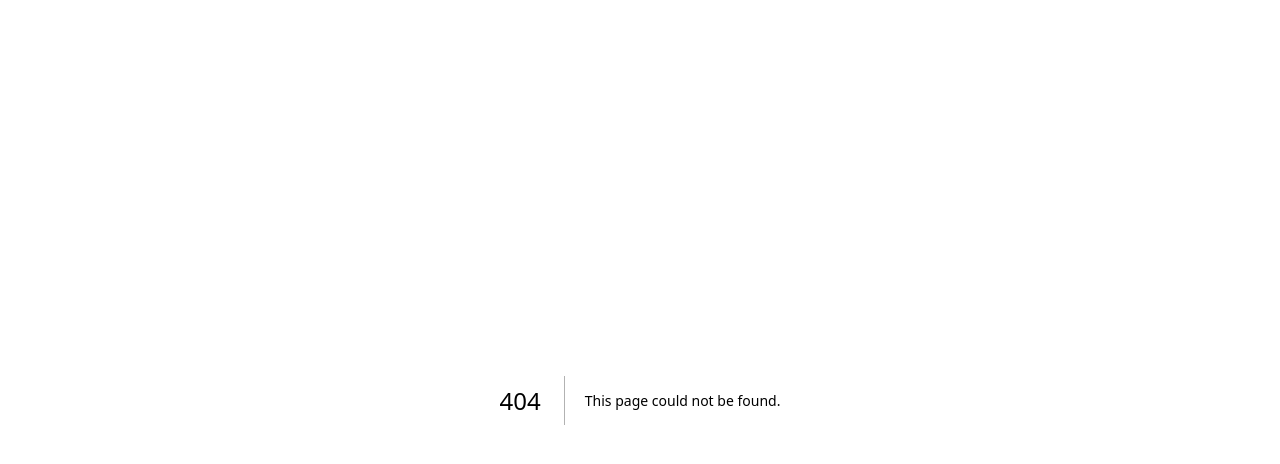
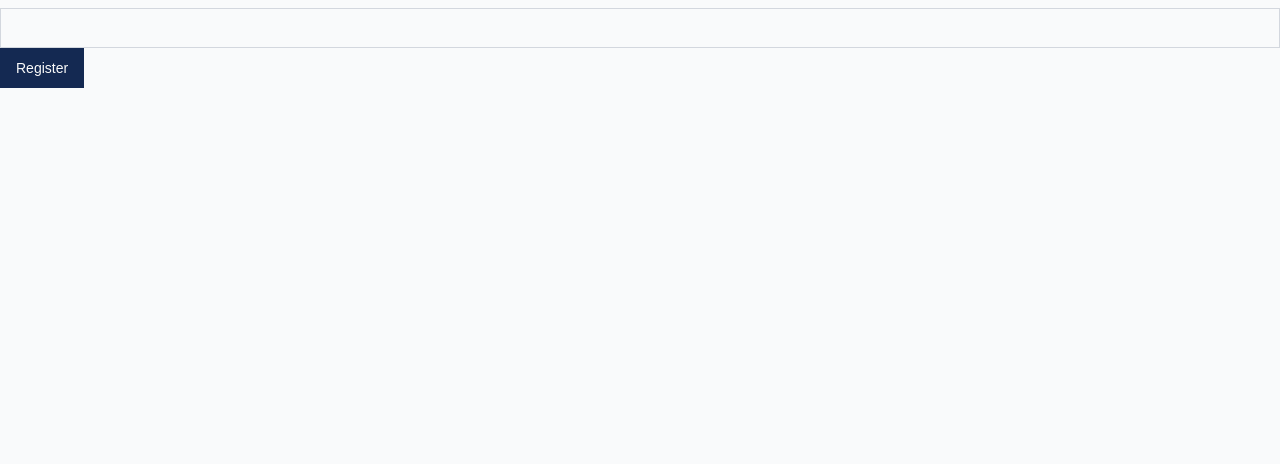
Before and after one commit to hridayroy19/next-ecommerce-app, a Next.js app: page /register in a window 1280 px wide. Before the commit this address had no page. Shown: the top 464 px of the page. Built offline with nearby package versions, Linux system fonts and the light colour scheme.

Commit message:
setupd register form

```diff
--- a/package.json
+++ b/package.json
@@ -9,6 +9,8 @@
     "lint": "next lint"
   },
   "dependencies": {
+    "@hookform/resolvers": "^4.0.0",
+    "@radix-ui/react-label": "^2.1.2",
     "@radix-ui/react-slot": "^1.1.2",
     "class-variance-authority": "^0.7.1",
     "clsx": "^2.1.1",
@@ -16,8 +18,10 @@
     "next": "15.1.7",
     "react": "^19.0.0",
     "react-dom": "^19.0.0",
+    "react-hook-form": "^7.54.2",
     "tailwind-merge": "^3.0.1",
-    "tailwindcss-animate": "^1.0.7"
+    "tailwindcss-animate": "^1.0.7",
+    "zod": "^3.24.2"
   },
   "devDependencies": {
     "@eslint/eslintrc": "^3",
--- /dev/null
+++ b/src/app/login/page.tsx
@@ -0,0 +1,10 @@
+
+const Loginpage = () => {
+    return (
+        <div>
+            login
+        </div>
+    );
+};
+
+export default Loginpage;
--- /dev/null
+++ b/src/app/register/page.tsx
@@ -0,0 +1,11 @@
+import RegisterForm from "@/components/modules/auth/register/RegisterForm";
+
+const Registerpage = () => {
+    return (
+        <div>
+            <RegisterForm/>
+        </div>
+    );
+};
+
+export default Registerpage;
--- /dev/null
+++ b/src/components/modules/auth/register/RegisterForm.tsx
@@ -0,0 +1,45 @@
+"use client";
+import { Button } from "@/components/ui/button";
+import {
+  Form,
+  FormControl,
+  FormField,
+  FormItem,
+  FormLabel,
+  FormMessage,
+} from "@/components/ui/form";
+import { Input } from "@/components/ui/input";
+import { useForm } from "react-hook-form";
+
+const RegisterForm = () => {
+  const form = useForm();
+
+  const onSubmit = (data) => {
+    console.log(data);
+  };
+
+  return (
+    <div>
+      <Form {...form}>
+        <form onSubmit={form.handleSubmit(onSubmit)}>
+          <FormField
+            control={form.control}
+            name="name"
+            render={({ field }) => (
+              <FormItem>
+                <FormLabel />
+                <FormControl>
+                  <Input {...field} value={field.value || ""} />
+                </FormControl>
+                <FormMessage />
+              </FormItem>
+            )}
+          />
+          <Button type="submit"> Register </Button>
+        </form>
+      </Form>
+    </div>
+  );
+};
+
+export default RegisterForm;
--- /dev/null
+++ b/src/components/ui/form.tsx
@@ -0,0 +1,178 @@
+"use client"
+
+import * as React from "react"
+import * as LabelPrimitive from "@radix-ui/react-label"
+import { Slot } from "@radix-ui/react-slot"
+import {
+  Controller,
+  ControllerProps,
+  FieldPath,
+  FieldValues,
+  FormProvider,
+  useFormContext,
+} from "react-hook-form"
+
+import { cn } from "@/lib/utils"
+import { Label } from "@/components/ui/label"
+
+const Form = FormProvider
+
+type FormFieldContextValue<
+  TFieldValues extends FieldValues = FieldValues,
+  TName extends FieldPath<TFieldValues> = FieldPath<TFieldValues>
+> = {
+  name: TName
+}
+
+const FormFieldContext = React.createContext<FormFieldContextValue>(
+  {} as FormFieldContextValue
+)
+
+const FormField = <
+  TFieldValues extends FieldValues = FieldValues,
+  TName extends FieldPath<TFieldValues> = FieldPath<TFieldValues>
+>({
+  ...props
+}: ControllerProps<TFieldValues, TName>) => {
+  return (
+    <FormFieldContext.Provider value={{ name: props.name }}>
+      <Controller {...props} />
+    </FormFieldContext.Provider>
+  )
+}
+
+const useFormField = () => {
+  const fieldContext = React.useContext(FormFieldContext)
+  const itemContext = React.useContext(FormItemContext)
+  const { getFieldState, formState } = useFormContext()
+
+  const fieldState = getFieldState(fieldContext.name, formState)
+
+  if (!fieldContext) {
+    throw new Error("useFormField should be used within <FormField>")
+  }
+
+  const { id } = itemContext
+
+  return {
+    id,
+    name: fieldContext.name,
+    formItemId: `${id}-form-item`,
+    formDescriptionId: `${id}-form-item-description`,
+    formMessageId: `${id}-form-item-message`,
+    ...fieldState,
+  }
+}
+
+type FormItemContextValue = {
+  id: string
+}
+
+const FormItemContext = React.createContext<FormItemContextValue>(
+  {} as FormItemContextValue
+)
+
+const FormItem = React.forwardRef<
+  HTMLDivElement,
+  React.HTMLAttributes<HTMLDivElement>
+>(({ className, ...props }, ref) => {
+  const id = React.useId()
+
+  return (
+    <FormItemContext.Provider value={{ id }}>
+      <div ref={ref} className={cn("space-y-2", className)} {...props} />
+    </FormItemContext.Provider>
+  )
+})
+FormItem.displayName = "FormItem"
+
+const FormLabel = React.forwardRef<
+  React.ElementRef<typeof LabelPrimitive.Root>,
+  React.ComponentPropsWithoutRef<typeof LabelPrimitive.Root>
+>(({ className, ...props }, ref) => {
+  const { error, formItemId } = useFormField()
+
+  return (
+    <Label
+      ref={ref}
+      className={cn(error && "text-destructive", className)}
+      htmlFor={formItemId}
+      {...props}
+    />
+  )
+})
+FormLabel.displayName = "FormLabel"
+
+const FormControl = React.forwardRef<
+  React.ElementRef<typeof Slot>,
+  React.ComponentPropsWithoutRef<typeof Slot>
+>(({ ...props }, ref) => {
+  const { error, formItemId, formDescriptionId, formMessageId } = useFormField()
+
+  return (
+    <Slot
+      ref={ref}
+      id={formItemId}
+      aria-describedby={
+        !error
+          ? `${formDescriptionId}`
+          : `${formDescriptionId} ${formMessageId}`
+      }
+      aria-invalid={!!error}
+      {...props}
+    />
+  )
+})
+FormControl.displayName = "FormControl"
+
+const FormDescription = React.forwardRef<
+  HTMLParagraphElement,
+  React.HTMLAttributes<HTMLParagraphElement>
+>(({ className, ...props }, ref) => {
+  const { formDescriptionId } = useFormField()
+
+  return (
+    <p
+      ref={ref}
+      id={formDescriptionId}
+      className={cn("text-sm text-muted-foreground", className)}
+      {...props}
+    />
+  )
+})
+FormDescription.displayName = "FormDescription"
+
+const FormMessage = React.forwardRef<
+  HTMLParagraphElement,
+  React.HTMLAttributes<HTMLParagraphElement>
+>(({ className, children, ...props }, ref) => {
+  const { error, formMessageId } = useFormField()
+  const body = error ? String(error?.message) : children
+
+  if (!body) {
+    return null
+  }
+
+  return (
+    <p
+      ref={ref}
+      id={formMessageId}
+      className={cn("text-sm font-medium text-destructive", className)}
+      {...props}
+    >
+      {body}
+    </p>
+  )
+})
+FormMessage.displayName = "FormMessage"
+
+export {
+  useFormField,
+  Form,
+  FormItem,
+  FormLabel,
+  FormControl,
+  FormDescription,
+  FormMessage,
+  FormField,
+}
--- /dev/null
+++ b/src/components/ui/input.tsx
@@ -0,0 +1,22 @@
+import * as React from "react"
+
+import { cn } from "@/lib/utils"
+
+const Input = React.forwardRef<HTMLInputElement, React.ComponentProps<"input">>(
+  ({ className, type, ...props }, ref) => {
+    return (
+      <input
+        type={type}
+        className={cn(
+          "flex h-10 w-full rounded-md border border-input bg-background px-3 py-2 text-base ring-offset-background file:border-0 file:bg-transparent file:text-sm file:font-medium file:text-foreground placeholder:text-muted-foreground focus-visible:outline-none focus-visible:ring-2 focus-visible:ring-ring focus-visible:ring-offset-2 disabled:cursor-not-allowed disabled:opacity-50 md:text-sm",
+          className
+        )}
+        ref={ref}
+        {...props}
+      />
+    )
+  }
+)
+Input.displayName = "Input"
+
+export { Input }
--- /dev/null
+++ b/src/components/ui/label.tsx
@@ -0,0 +1,26 @@
+"use client"
+
+import * as React from "react"
+import * as LabelPrimitive from "@radix-ui/react-label"
+import { cva, type VariantProps } from "class-variance-authority"
+
+import { cn } from "@/lib/utils"
+
+const labelVariants = cva(
+  "text-sm font-medium leading-none peer-disabled:cursor-not-allowed peer-disabled:opacity-70"
+)
+
+const Label = React.forwardRef<
+  React.ElementRef<typeof LabelPrimitive.Root>,
+  React.ComponentPropsWithoutRef<typeof LabelPrimitive.Root> &
+    VariantProps<typeof labelVariants>
+>(({ className, ...props }, ref) => (
+  <LabelPrimitive.Root
+    ref={ref}
+    className={cn(labelVariants(), className)}
+    {...props}
+  />
+))
+Label.displayName = LabelPrimitive.Root.displayName
+
+export { Label }
```
Also changed, not shown: 1 other file (tests, documents, lock files or other folders).
